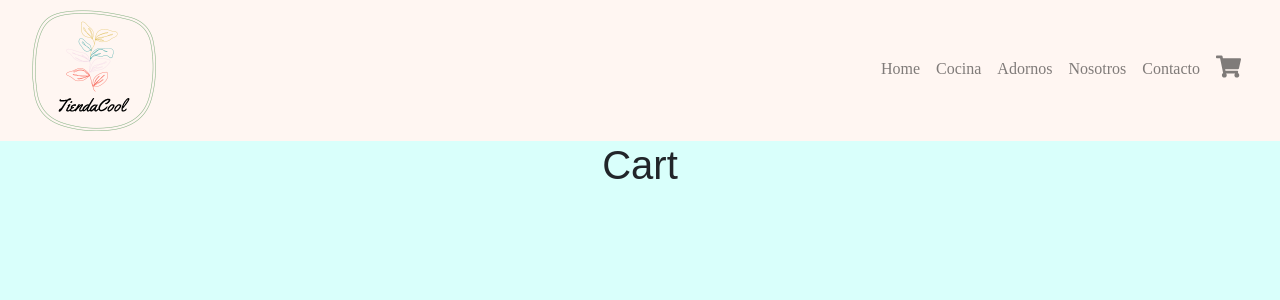
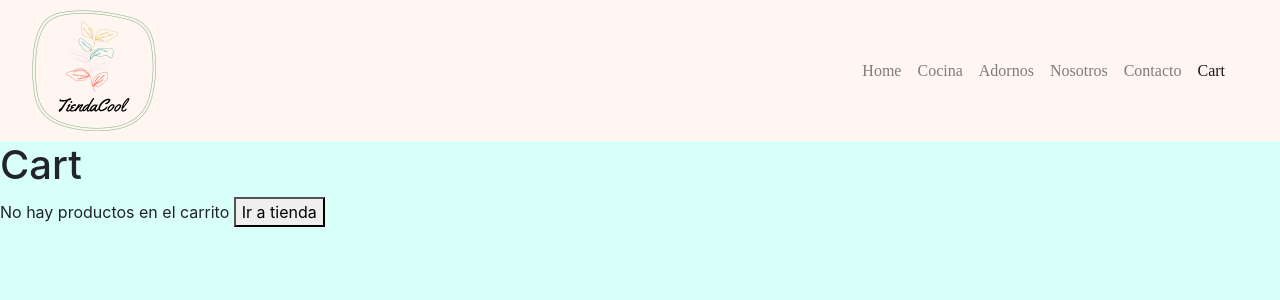
Before and after one commit to DiegoCostanzo/Proyecto_react, a React (Create React App) app: page /Cart in a window 1280 px wide. Shown: the top 300 px of the page. Built offline with nearby package versions, Linux system fonts and the light colour scheme; a web font is replaced by a local one.

Commit message:
Version 15 del proyecto final

```diff
--- a/src/components/Item/Item.jsx
+++ b/src/components/Item/Item.jsx
@@ -8,8 +8,9 @@ const Item = ({producto}) => {
     const [irCart,setIrCart] = useState(false);
 
     const onAdd = (control) =>{
+        setIrCart(true);
         console.log(control);
-        setIrCart(true);
+
     }
     return (
     <>
--- /dev/null
+++ b/src/components/carritoDesplegable/CarritoDesplegable.jsx
@@ -0,0 +1,20 @@
+
+
+const CarritoDesplegable = () => {
+
+
+  return (
+        <>
+          <div className="dropdown-menu">
+                <ul>
+                    <li>hola</li>
+                    <li>hola</li>
+                    <li>hola</li>
+                    <li>hola</li>
+                </ul>
+          </div>
+        </>
+  );
+}
+
+export default CarritoDesplegable;
--- a/src/components/cart/Cart.jsx
+++ b/src/components/cart/Cart.jsx
@@ -1,19 +1,36 @@
 import { useControlled } from '@material-ui/core';
 import {useContext} from 'react';
 import {cartContext} from '../../contex/CartContext';
-
+import {  useState } from 'react';
+import {  Link } from 'react-router-dom';
 
 
 const Cart = () => {
 
   const CartContextUse = useContext(cartContext)
-
-  console.log(CartContextUse);
+  const {carrito} = useContext(cartContext)
+  let [precioFinal,setPrecioFinal] = useState(0)
+  console.log(carrito==[])
   return (
         <>
-          <div>
-          <h1 className="estilo-titulo-seccion">Cart</h1>
+          <div >
+            <h1>Cart</h1>
+              {carrito.map((Producto)=>{
+              precioFinal = (Producto.precio) + precioFinal
+              console.log(precioFinal)
+              return <table>
+              <tbody>
+              <tr className="pr-5">
+              <td className="pr-5"><p>{Producto.nombre}</p></td>
+              <td><p>{Producto.precio}</p></td>
+              </tr>
+              </tbody>
+
+              </table>
+              }
+              ,<p>{precioFinal}</p>)}
           </div>
+          {carrito ==0 ? <p>No hay productos en el carrito <Link to={`/categoria/${'Cocina'}`}><button>Ir a tienda</button></Link></p>:<p>{precioFinal}</p>}
         </>
   );
 }
--- a/src/components/detalleProducto/ItemDetail.jsx
+++ b/src/components/detalleProducto/ItemDetail.jsx
@@ -9,27 +9,15 @@ import { useControlled } from '@material-ui/core';
 
 const ItemDetail = ({detail}) => {
     const {id} = useParams();
-
     const [irCart,setIrCart] = useState(false);
-
     const {addCart, product,removerItem} = useContext(cartContext)
-
-
     const onAdd = (control) =>{
-
         setIrCart(true);
-        addCart([detail,control]);
-
-
+        addCart(detail,control);
     }
-
     const RemoverItem = () =>{
         removerItem(detail);
     }
-
-
-
-
     return (
     <>
         <section className="mt-5 grid" >
--- a/src/components/icono/CartWidget.jsx
+++ b/src/components/icono/CartWidget.jsx
@@ -1,13 +1,23 @@
 import 'bootstrap/dist/css/bootstrap.min.css';
 import { FaShoppingCart } from "react-icons/fa";
 import './estiloCartWidget.css';
-
+import {useContext} from 'react';
+import {cartContext} from '../../contex/CartContext';
+import {  useState } from 'react';
+import CarritoDesplegable from '../carritoDesplegable/CarritoDesplegable';
 
 const CartWidget = () => {
+  const CartContextUse = useContext(cartContext)
+  const {carrito} = useContext(cartContext)
+  let [cantidadCarrito,setCantidadCarrito] = useState(0)
+  cantidadCarrito = carrito.length
+
   return (
         <>
             <div className="nav-link estilo-icono">
-                <FaShoppingCart/>
+
+              {cantidadCarrito ==0?<span></span>:<span className="pt-5" display="none"><FaShoppingCart/>{cantidadCarrito}</span>}
+
             </div>
         </>
   );
--- a/src/components/icono/estiloCartWidget.css
+++ b/src/components/icono/estiloCartWidget.css
@@ -2,3 +2,16 @@
     font-size: 25px;
     margin-top: -10px;
 }
+.dropdown-menu{
+    display: block;
+position:absolute;
+background-color: white;
+min-width: 158px;
+z-index: 1;
+}
+
+.dropdown-menu li:hover{
+
+    background-color: white;
+
+    }
--- a/src/components/navbar/Navbar.jsx
+++ b/src/components/navbar/Navbar.jsx
@@ -34,6 +34,9 @@ const Navbar = () => {
               <NavLink className="nav-link estiloLink" to={"/Contacto"}>Contacto</NavLink>
               </li>
               <li className="nav-item">
+              <NavLink className="nav-link estiloLink" to={"/Cart"}>Cart</NavLink>
+              </li>
+              <li className="nav-item">
                 <CartWidget/>
               </li>
             </ul>
--- a/src/contex/cartContext.jsx
+++ b/src/contex/cartContext.jsx
@@ -8,11 +8,17 @@ export const cartContext = createContext()
 
 
 function CartContext ({children}) {
-    let [carrito,setCarrito] = useState([])
+    const [carrito,setCarrito] = useState([])
+
     const [product,setProduct] = useState([])
-    const addCart = (item,quantity) =>{
+
+    const addCart = (detail,quantity) =>{
         //if(isInCart(item.id )=== -1){
-            setProduct(item)
+            //console.log(detail);
+            setProduct(detail,quantity);
+            setCarrito([...carrito,detail]);
+
+            //
 
         //}
         //else{
@@ -22,23 +28,24 @@ function CartContext ({children}) {
     //const isInCart = (id) =>{
         //return product.findIndex(prod => prod.id == id)
    // }
-    const removerItem = (detail) =>{
 
-        const newProduct = product.filter(p => p.id !== detail.id);
-        setProduct(newProduct);
+    const removerItem = (detail,quantity) =>{
+
+        const newProduct = carrito.filter(p => p.id !== detail.id);
+        setCarrito(newProduct);
+        console.log(newProduct)
 
     }
     useEffect (()=>{
-        console.log("hola")
-        setCarrito([...carrito,product]);
-        localStorage.setItem("carrito",JSON.stringify(carrito))
-
-      },[product])
+        console.log(product);
+        console.log(carrito);
+        localStorage.setItem("carrito",JSON.stringify(carrito));
+      },[carrito])
 
 
     return(
 
-        <cartContext.Provider value={{product,addCart,removerItem,quantity:product.length}}>
+        <cartContext.Provider value={{carrito,product,addCart,removerItem,quantity:product.length}}>
             {children}
         </cartContext.Provider>
 
```
Also changed, not shown: src/components/controlItems/ItemCounts.jsx (line endings or trailing spaces), 1 other file (tests, documents, lock files or other folders).
